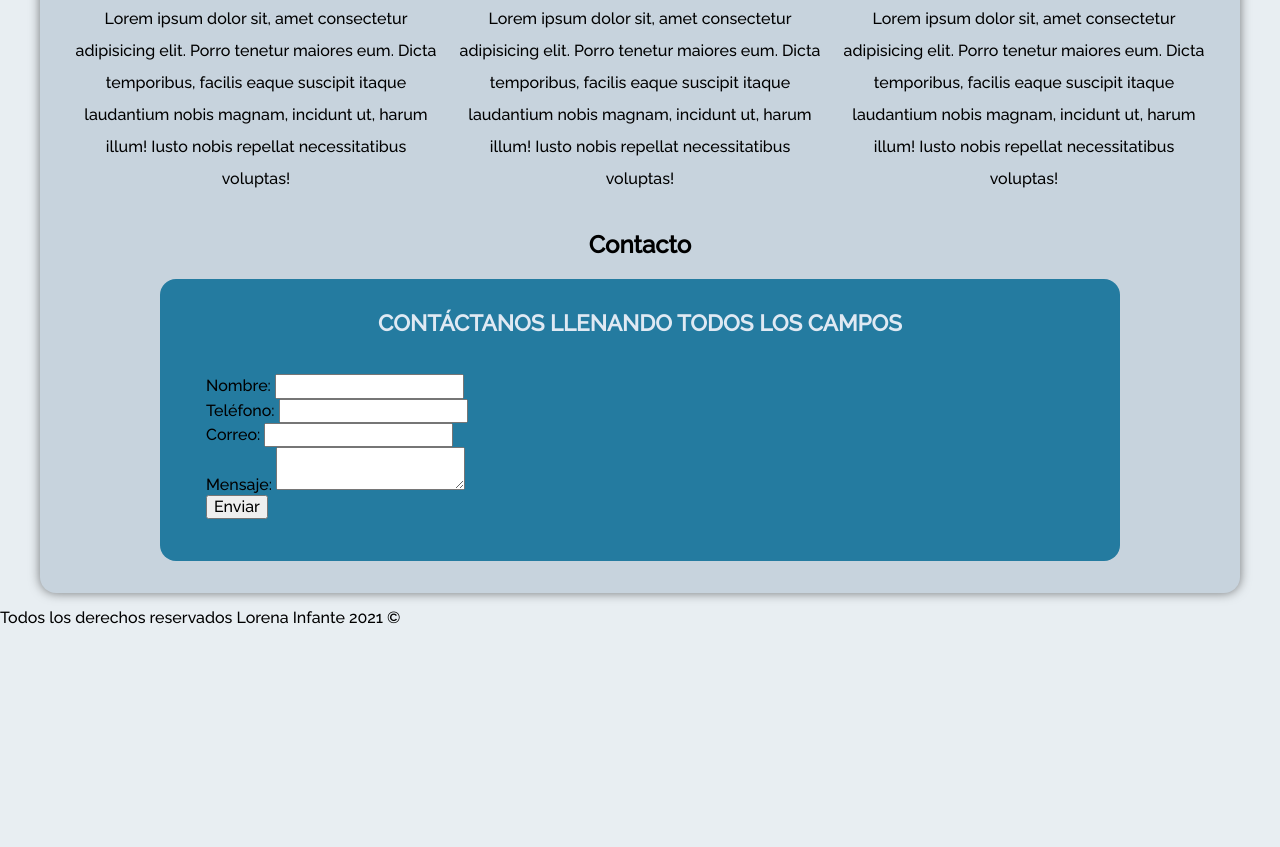
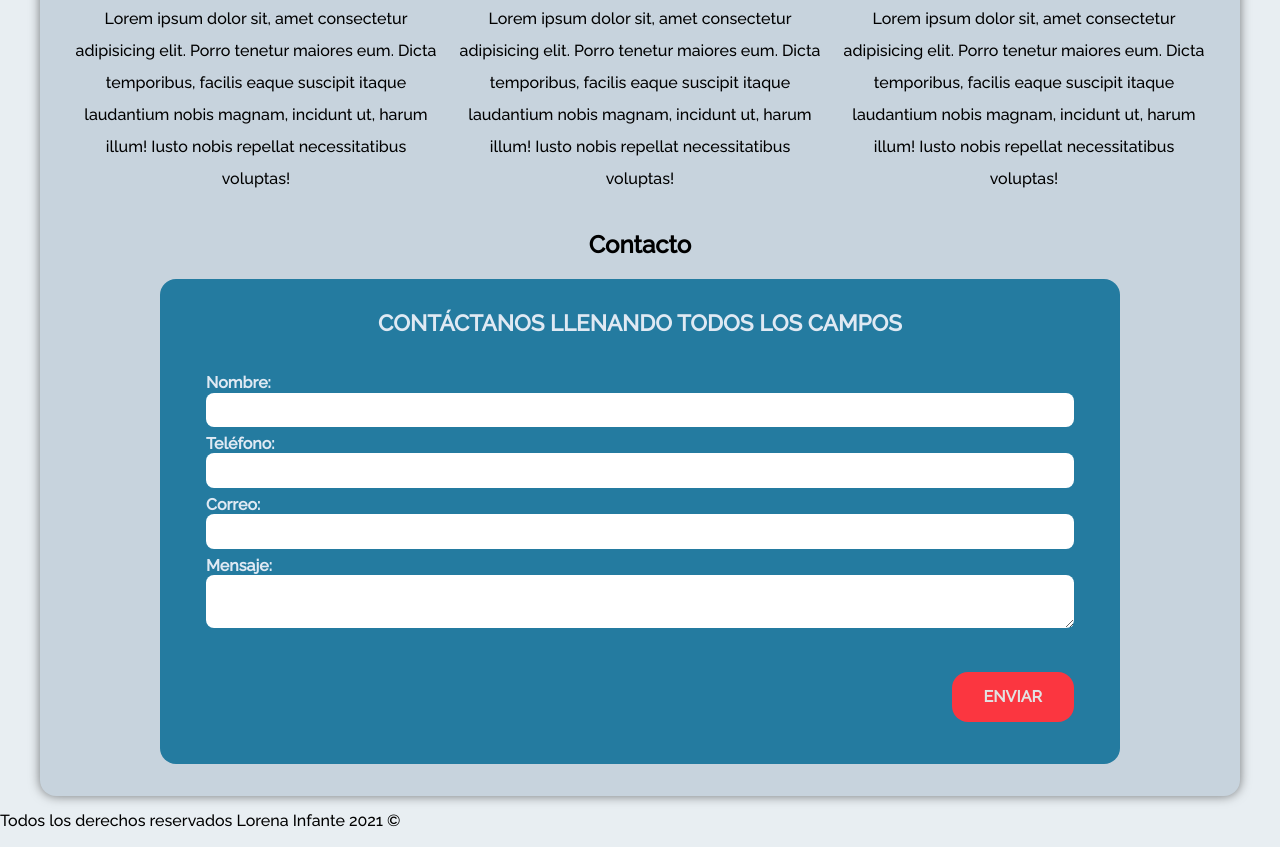
Before and after one commit to lorena-infante/Freelancer_Project, a plain HTML site: page freelancer_inicio/freelancer_inicio/index.html in a window 1280 px wide. Shown: the part 943-1790 px from the top of the page. Before the commit the page ends 1586 px from the top, so only its background shows below. Drawn offline with Linux system fonts and the light colour scheme.

Commit message:
Lesson 43
Css a los inputs Mejorando la presentación de los campos, mejoras de color.

```diff
--- a/freelancer_inicio/freelancer_inicio/css/style.css
+++ b/freelancer_inicio/freelancer_inicio/css/style.css
@@ -111,6 +111,8 @@ body {
 .navegacion-principal a:hover{
     background-color: var(--aliceBlue);
 }
+
+/*navegacion principal*/
 .nav-bg{
     background-color: var(--aero);
 }
@@ -166,8 +168,8 @@ body {
 }
 
 .boton{
-    background-color: var(--aero);
-    color: var(--aliceBlue);
+    background-color: var(--redSalsa);
+    color: var(--platinum);
     padding: 1rem 2rem;
     margin-top: 2rem;
     font-size: 1rem;
@@ -177,12 +179,38 @@ body {
     border-radius: 1rem;
     width:90%;
     text-align:center;
+    border:none;
 }
 @media (min-width: 768px) {
     .boton{
         width:auto;
     }
 
+}
+
+.boton:hover{
+    cursor:pointer;
+}
+
+
+/*Utilidades*/
+
+.w-sm-100{
+    width:100%;
+}
+@media (min-width: 768px) {
+     .w-sm-100{
+         width:auto;
+     }
+}
+
+.flex{
+    display:flex;
+
+}
+
+.alinear-derecha{
+justify-content: flex-end;
 }
 
 .servicio{
@@ -234,3 +262,33 @@ align-items: center;
     margin-bottom:2rem;
     color: var(--grisClaro);
 }
+
+.contenedor-campos{
+
+}
+
+.campo{
+    margin-bottom:1rem;
+    color:var(--grisClaro);
+    font-weight: bold;
+    margin-bottom:0.5rem;
+    display:block;
+
+
+}
+
+.campo label{
+
+}
+
+/*.campo input[type="text"] esta es una manera de llamar cada tipo de clase*/
+.input-text{
+    width:100%;
+    border:none;
+    padding: .5rem;
+    border-radius: 0.5rem;
+}
+/*
+.enviar .boton{
+    width:100%;
+}*/
--- a/freelancer_inicio/freelancer_inicio/index.html
+++ b/freelancer_inicio/freelancer_inicio/index.html
@@ -102,23 +102,23 @@
 
                         <div class= "campo">
                             <label>Nombre:</label>
-                            <input type = "text">
+                            <input class="input-text" type = "text">
                         </div>
                         <div class= "campo">
                             <label>Teléfono:</label>
-                            <input type = "tel">
+                            <input class="input-text" type = "tel">
                         </div>
                         <div class= "campo">
                             <label>Correo:</label>
-                            <input type = "email">
+                            <input class="input-text" type = "email">
                         </div>
                         <div class= "campo">
                             <label>Mensaje:</label>
-                            <textarea> </textarea>
+                            <textarea class="input-text"> </textarea>
                         </div>
-                    </div>
-                    <div> <!--Contenedor de campos -->
-                        <button type= "submit">Enviar</button>
+                    </div> <!--Contenedor de campos -->
+                    <div class="alinear-derecha flex">
+                        <button class="boton w-sm-100" type= "submit">Enviar</button>
                     </div>
                 </fieldset>
             </form>
```
